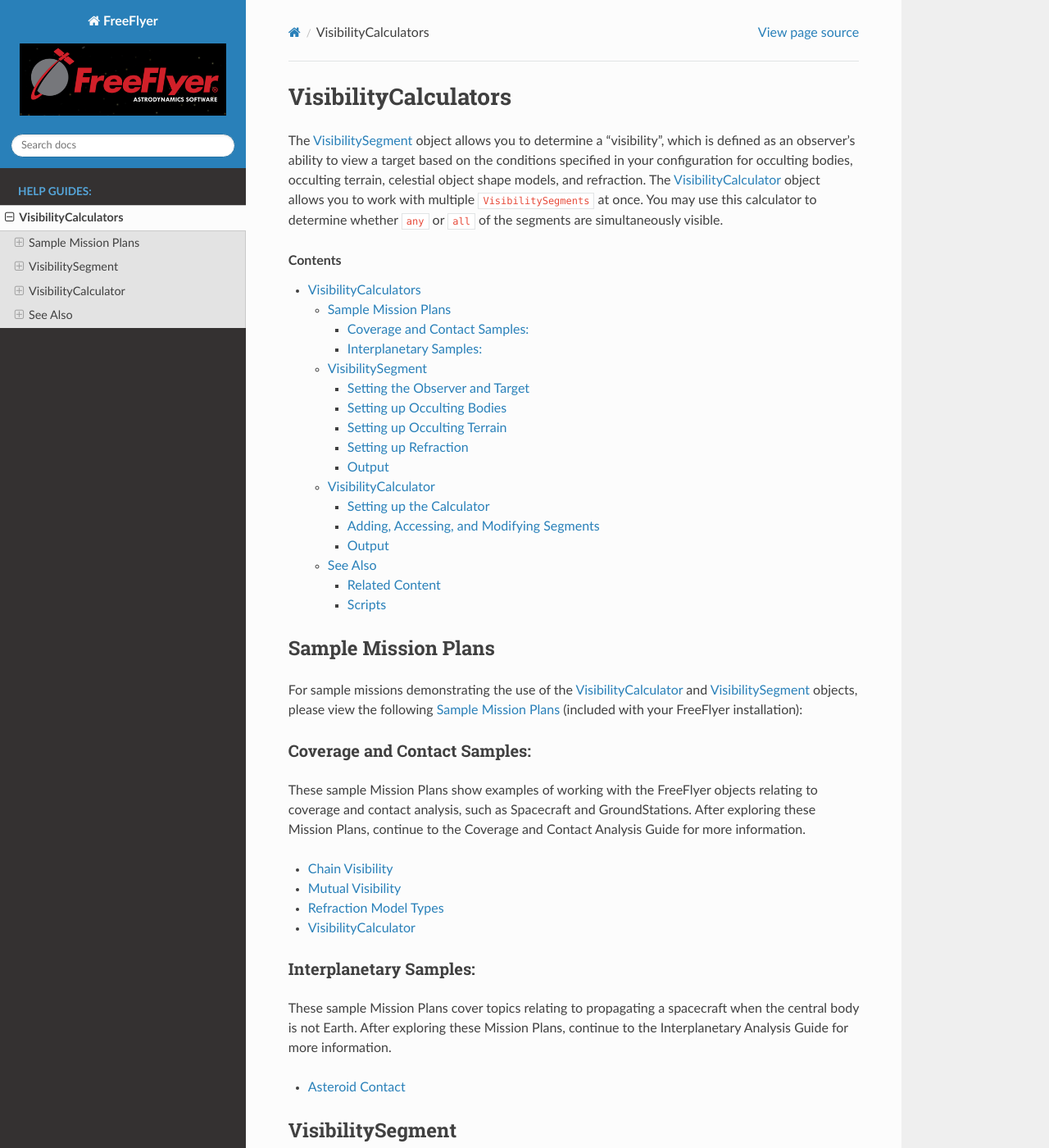
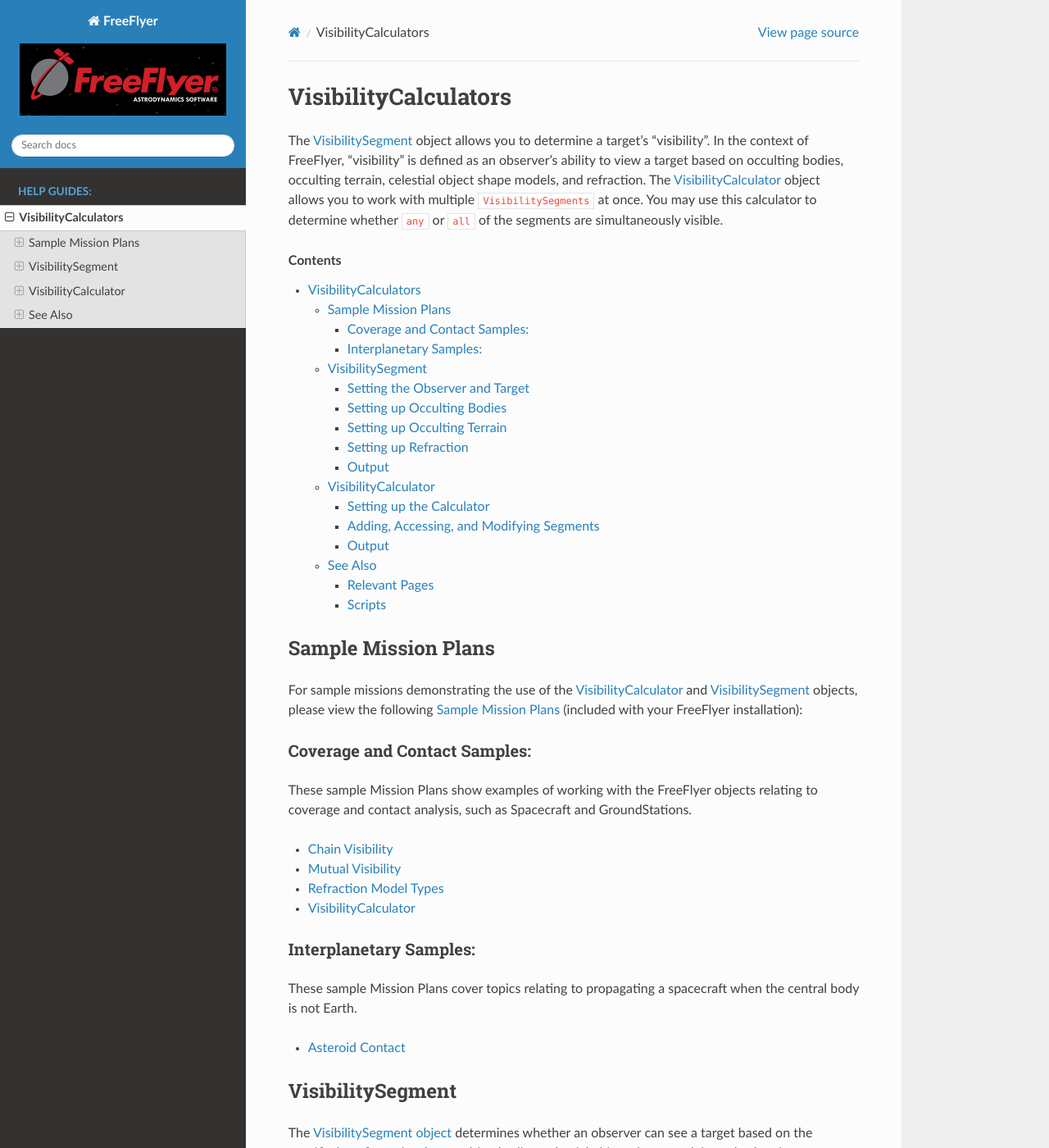
Before and after one commit to BrandiMac/space-products, a Sphinx documentation site: the page built from doc/visibility.rst, in a window 1280 px wide and 1400 px high. Shown: the whole window at 82% size. Built offline with Sphinx 7.4.7 and the Read the Docs theme 3.1.0, drawn with Linux system fonts in a browser that asks for light colours; some of the changed text lies outside the part shown.

```diff
--- a/doc/visibility.rst
+++ b/doc/visibility.rst
@@ -1,10 +1,10 @@
 #########################
 VisibilityCalculators
 #########################
-The :ref:`VisibilitySegment` object allows you to determine a "visibility", which is defined as an
-observer's ability to view a target based on the conditions specified in your configuration for occulting bodies,
-occulting terrain, celestial object shape models, and refraction. The :ref:`VisibilityCalculator` object allows you
-to work with multiple ``VisibilitySegments`` at once.  You may use this calculator to determine whether ``any``
+The :ref:`VisibilitySegment` object allows you to determine a target's "visibility". In the context of FreeFlyer,
+"visibility" is defined as an observer's ability to view a target based on occulting bodies, occulting terrain,
+celestial object shape models, and refraction. The :ref:`VisibilityCalculator` object allows you
+to work with multiple ``VisibilitySegments`` at once. You may use this calculator to determine whether ``any``
 or ``all`` of the segments are simultaneously visible.
 
 
@@ -23,8 +23,7 @@
 Coverage and Contact Samples:
 ==============================
 These sample Mission Plans show examples of working with the FreeFlyer objects relating to coverage and contact
-analysis, such as Spacecraft and GroundStations. After exploring these Mission Plans, continue to the Coverage and
-Contact Analysis Guide for more information.
+analysis, such as Spacecraft and GroundStations.
 
 * `Chain Visibility <https://ai-solutions.com/_help_Files/coverage_and_contact_smp.htm#achr_chains>`_
 * `Mutual Visibility <https://ai-solutions.com/_help_Files/coverage_and_contact_smp.htm#achr_mutualvis>`_
@@ -33,8 +32,7 @@
 
 Interplanetary Samples:
 ========================
-These sample Mission Plans cover topics relating to propagating a spacecraft when the central body is not Earth. After
-exploring these Mission Plans, continue to the Interplanetary Analysis Guide for more information.
+These sample Mission Plans cover topics relating to propagating a spacecraft when the central body is not Earth.
 
 * `Asteroid Contact <https://ai-solutions.com/_help_Files/interplanetary_smp.htm#achr_astrcontact>`_
 
@@ -358,10 +357,7 @@
   across all active ``Segments``
 
 The following script first reports whether targets are visible by Spacecraft1 at the specified Epoch. Then,
-visibility is
-reported for each active Segment
-in the
-calculator.
+visibility is reported for each active Segment in the calculator.
 
 .. code-block:: c++
 
@@ -387,8 +383,8 @@
 See Also
 **************
 
-Related Content
-=====================
+Relevant Pages
+=================
 You may find the following adjacent pages useful when creating a ``VisibilitySegment`` or ``VisibilityCalculator``:
 
 * `VisibilityCalculator Properties and Methods <https://ai-solutions.com/_help_Files/visibilitycalculator_nanosecond
```
Also changed, not shown: other parts of doc/visibility.rst (+8 -5 lines).
